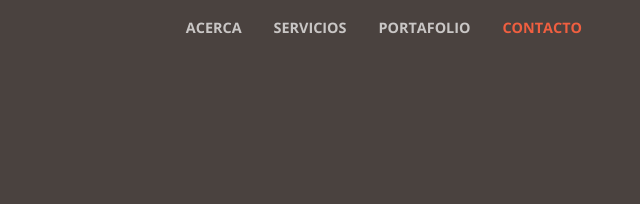
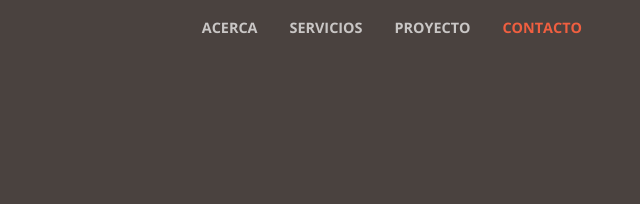
Before and after one commit to worktida/co, a website with bundled scripts: page index.html in a window 1280 px wide. Shown: the top 204 px of the page, 597-1237 px from the left. Built offline with nearby package versions, Linux system fonts and the light colour scheme; files whose address does not match are found by name.

Commit message:
Update index.html

```diff
--- a/index.html
+++ b/index.html
@@ -44,7 +44,7 @@
               <a class="nav-link js-scroll-trigger" href="#services">Servicios</a>
             </li>
             <li class="nav-item">
-              <a class="nav-link js-scroll-trigger" href="#portfolio">Portafolio</a>
+              <a class="nav-link js-scroll-trigger" href="#portfolio">Proyecto</a>
             </li>
             <li class="nav-item">
               <a class="nav-link js-scroll-trigger" href="#contact">Contacto</a>
```
